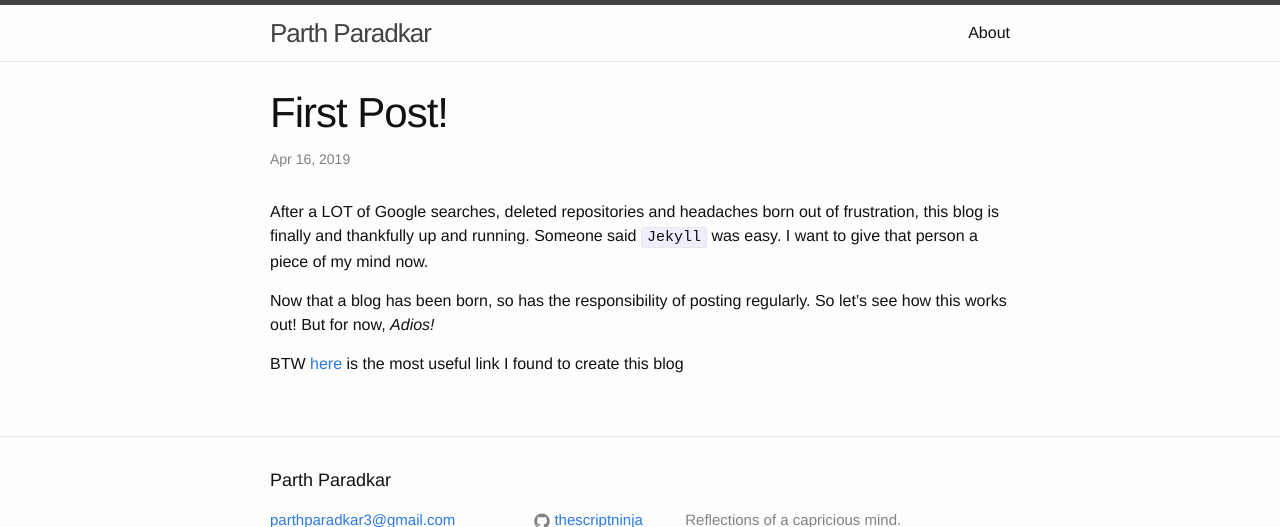
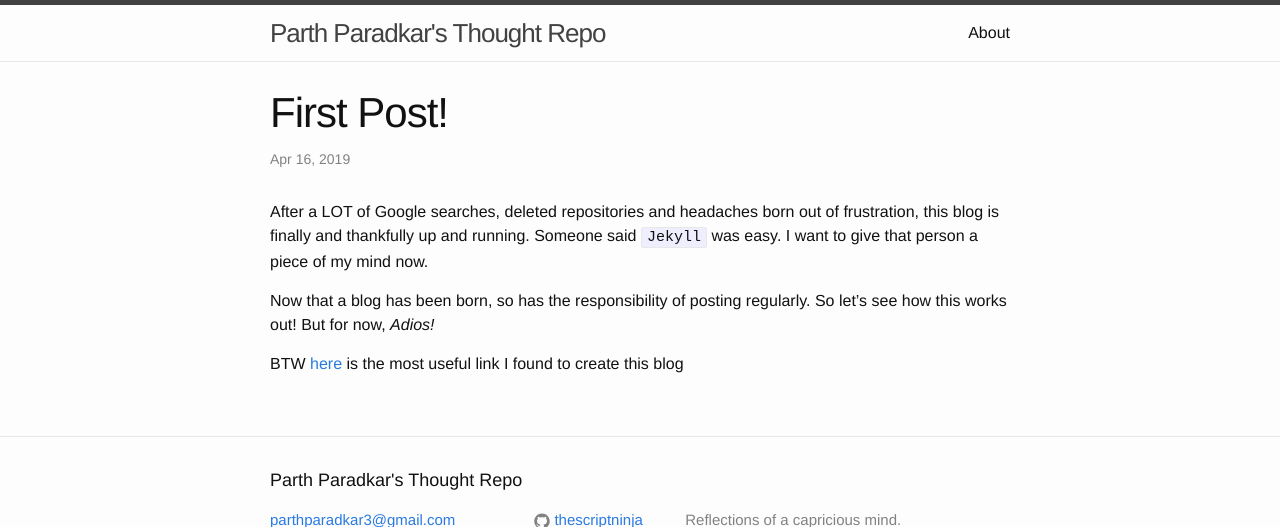
Before and after one commit to tweet-sevak/thescriptninja.github.io, a Jekyll site: the page built from _posts/2019-04-16-First-Post.markdown, in a window 1280 px wide, cut to the strip 0-527 px from the top of the page. Built offline with Jekyll 4.4.1, drawn with Linux system fonts in a browser that asks for light colours.

Commit message:
Update _config.yml

```diff
--- a/_config.yml
+++ b/_config.yml
@@ -6,7 +6,7 @@
 # 'jekyll serve'. If you change this file, please restart the server process.
 
 # Site settings
-title: Parth Paradkar
+title: Parth Paradkar's Thought Repo
 email: parthparadkar3@gmail.com
 description: > # this means to ignore newlines until "baseurl:"
   Reflections of a capricious mind.
```
